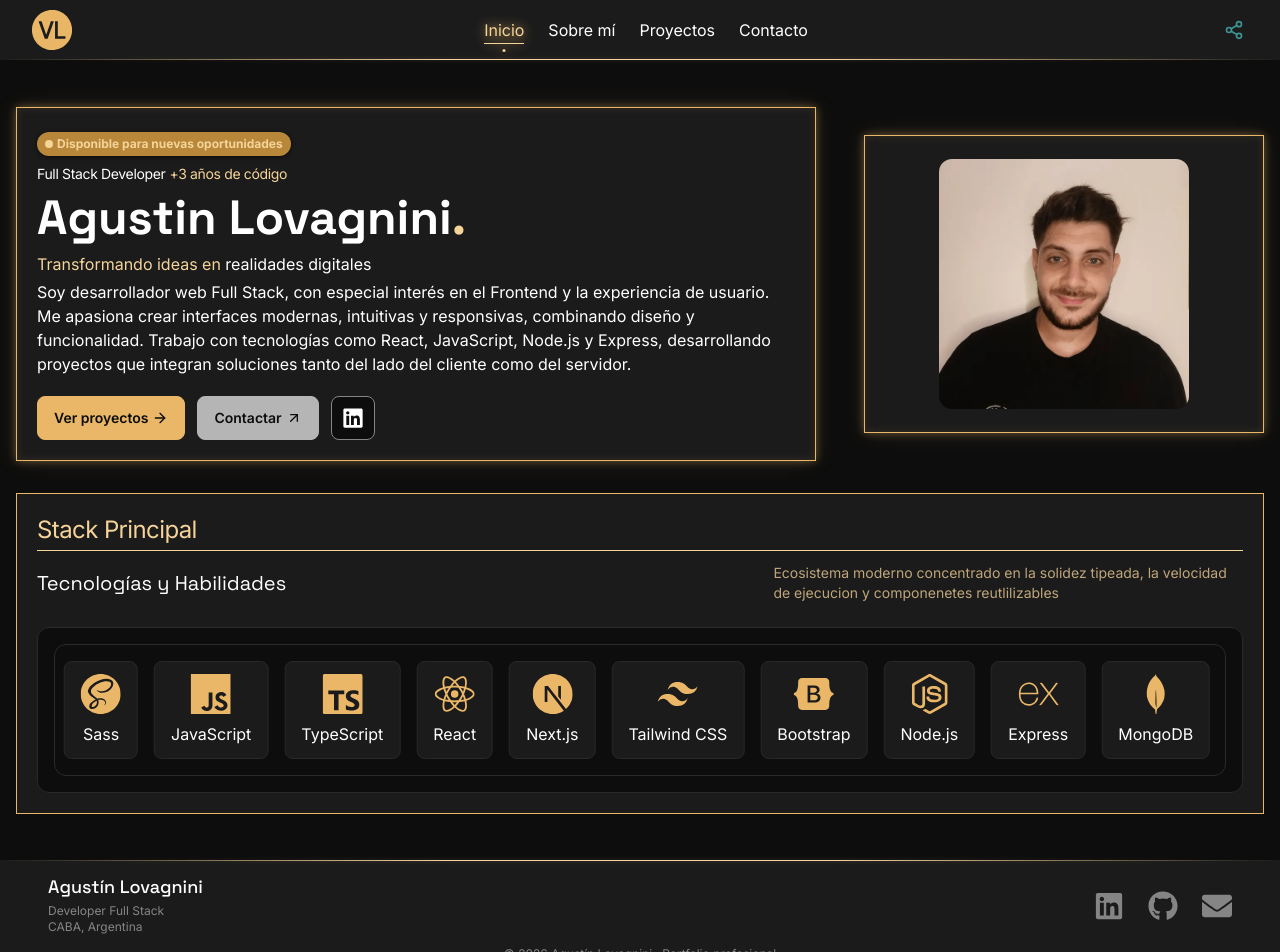
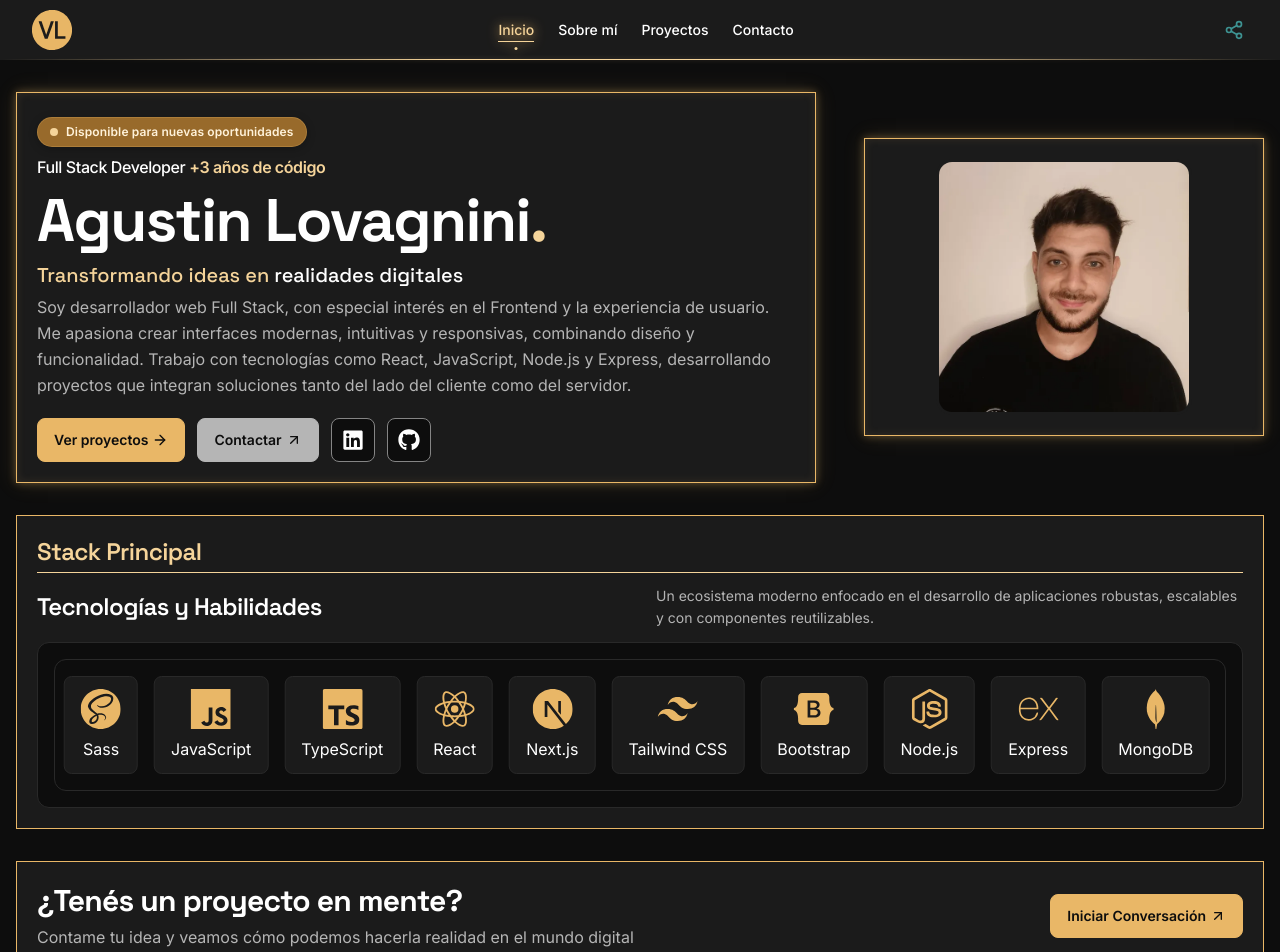
Before and after one commit to agustin-lovagnini/agustin-lovagnini-cv, a Next.js app: page / in a window 1280 px wide. Shown: the top 952 px of the page. Built offline with nearby package versions, Linux system fonts and the light colour scheme.

Commit message:
feat: agregar ícono de GitHub y mejorar estilos en el footer y encabezado

```diff
--- a/app/page.tsx
+++ b/app/page.tsx
@@ -1,5 +1,5 @@
 import Link from "next/link";
-import { FaLinkedin } from "react-icons/fa";
+import { FaLinkedin, FaGithub } from "react-icons/fa";
 import { ArrowRight, ArrowUpRight } from "lucide-react";
 import TechnologiesMarquee from "../components/TechnologiesMarquee";
 
@@ -11,7 +11,7 @@ export default function Home() {
         className="grid grid-cols-1 items-center gap-8 md:grid-cols-[2fr_1fr] md:gap-12"
       >
         <div className="flex flex-col gap-1 style-section border-glow">
-          <span className="my-1 inline-flex items-center justify-start gap-1 px-2 py-1 bg-gold-dark select-none rounded-full text-xs text-gold-light font-bold drop-shadow-[0_1px_2px_#00000099] self-start">
+          <span className="my-1 inline-flex self-start items-center gap-2 rounded-full border border-gold/25 bg-[#986A2B] px-3 py-1.5 text-xs font-semibold tracking-[0.01em] text-[#FFF2D9] shadow-[0_2px_8px_#00000040] select-none">
             <span
               aria-hidden="true"
               className="size-2 shrink-0 rounded-full bg-gold-light"
@@ -19,16 +19,32 @@ export default function Home() {
             Disponible para nuevas oportunidades
           </span>
 
-          <span className="block tracking-tight text-sm">Full Stack Developer
-            <span className="pl-1 text-gold-light">+3 años de código</span>
+          <span className="block text-sm font-medium tracking-tight sm:text-base">
+            Full Stack Developer
+            <span className="pl-1 font-semibold text-gold-light">
+              +3 años de código
+            </span>
           </span>
 
-          <h1 id="presentacion-personal" className="text-4xl font-bold leading-tight md:text-5xl">
-            Agustin Lovagnini<span className="text-gold-light">.</span>
+          <h1
+            id="presentacion-personal"
+            className="font-heading text-4xl font-bold leading-tight tracking-tight md:text-5xl lg:text-6xl"
+          >
+            Agustin Lovagnini
+            <span className="text-gold-light">.</span>
           </h1>
 
-          <p><span className="text-gold-light">Transformando ideas en</span> realidades digitales</p>
-          <p>Soy desarrollador web Full Stack, con especial interés en el Frontend y la experiencia de usuario. Me apasiona crear interfaces modernas, intuitivas y responsivas, combinando diseño y funcionalidad. Trabajo con tecnologías como React, JavaScript, Node.js y Express, desarrollando proyectos que integran soluciones tanto del lado del cliente como del servidor.</p>
+          <p className="font-heading text-lg font-medium leading-snug md:text-xl">
+            <span className="text-gold-light">
+              Transformando ideas en
+            </span>{" "}
+            realidades digitales
+          </p>
+
+          <p className="text-sm leading-relaxed text-muted md:text-base">
+            Soy desarrollador web Full Stack, con especial interés en el Frontend y la experiencia de usuario. Me apasiona crear interfaces modernas, intuitivas y responsivas, combinando diseño y funcionalidad. Trabajo con tecnologías como React, JavaScript, Node.js y Express, desarrollando proyectos que integran soluciones tanto del lado del cliente como del servidor.
+          </p>
+
           <div className="mt-4 flex flex-wrap items-center gap-1.5 sm:gap-3">
             <Link href="/proyectos" className="action-button action-primary">
               <span>Ver proyectos</span>
@@ -47,6 +63,15 @@ export default function Home() {
             >
               <FaLinkedin size={22} aria-hidden="true" />
             </a>
+            <a
+              href="https://github.com/agustin-lovagnini"
+              target="_blank"
+              rel="noopener noreferrer"
+              className="action-button action-social"
+              aria-label="GitHub"
+            >
+              <FaGithub size={22} aria-hidden="true" />
+            </a>
           </div>
         </div>
 
@@ -59,23 +84,51 @@ export default function Home() {
         </div>
       </section>
 
-
-
       <section aria-labelledby="tecnologias-y-habilidades" className="style-section w-full">
         <div>
-          <span className="mb-3 block w-full border-b border-gold-light pb-1 text-gold-light tracking-tight text-2xl">Stack Principal</span>
-          <div className="grid grid-cols-1 gap-3 md:grid-cols-[3fr_2fr] md:items-center md:gap-8">
-            <h2 id="tecnologias-y-habilidades" className="text-xl">Tecnologías y Habilidades</h2>
+          <span className="mb-3 block w-full border-b border-gold-light pb-1 font-heading text-xl font-semibold tracking-tight text-gold-light md:text-2xl">
+            Stack Principal
+          </span>
 
-            <p className="text-gold-light opacity-75 text-sm">Ecosistema moderno concentrado en la solidez tipeada, la velocidad de ejecucion y componenetes reutlilizables</p>
+          <div className="grid grid-cols-1 gap-3 md:grid-cols-[1fr_1fr] md:items-center md:gap-8">
+            <h2
+              id="tecnologias-y-habilidades"
+              className="font-heading text-xl font-semibold tracking-tight md:text-2xl"
+            >
+              Tecnologías y Habilidades
+            </h2>
+
+            <p className="text-sm leading-relaxed text-muted">
+              Un ecosistema moderno enfocado en el desarrollo de
+              aplicaciones robustas, escalables y con componentes reutilizables.
+            </p>
           </div>
         </div>
 
-        <div className="mt-6  rounded-xl border border-outline bg-background p-4">
+        <div className="mt-3 rounded-xl border border-outline bg-background p-4">
           <TechnologiesMarquee />
         </div>
 
       </section>
+
+      <section aria-labelledby="tecnologias-y-habilidades" className="style-section w-full">
+        <div className="flex flex-col gap-4 md:flex-row md:items-center md:justify-between">
+          <div>
+            <h3 className="font-heading text-2xl md:text-3xl font-bold leading-tight tracking-tight pb-1">
+              ¿Tenés un proyecto en mente?
+            </h3>
+
+            <p className="text-sm md:text-base font-normal leading-relaxed text-muted">
+              Contame tu idea y veamos cómo podemos hacerla realidad
+              en el mundo digital
+            </p>
+          </div>
+          <Link href="/contacto" className="action-button action-primary">
+            <span>Iniciar Conversación</span>
+            <ArrowUpRight size={16} className="shrink-0" aria-hidden="true" />
+          </Link>
+        </div>
+      </section>
     </main>
   );
 }
--- a/components/Footer.tsx
+++ b/components/Footer.tsx
@@ -6,14 +6,19 @@ export default function Footer() {
             <span aria-hidden="true" className="edge-line top-0" />
             <div className="flex flex-col items-center gap-4 text-center md:flex-row md:justify-between md:text-left">
                 <div className="text-center md:self-start md:text-left">
-                    <p className="font-heading text-base font-medium leading-tight text-foreground md:text-lg select-none">
-                        Agustín Lovagnini
+                    <p className="mt-1 hidden text-sm font-normal leading-snug text-muted md:block select-none">
+                        Full Stack Developer
                     </p>
-                    <p className="mt-1 hidden text-xs leading-snug md:block select-none">Developer Full Stack</p>
-                    <p className="hidden text-xs leading-snug md:block select-none">CABA, Argentina</p>
+
+                    <p className="hidden text-sm font-normal leading-snug text-muted md:block select-none">
+                        CABA, Argentina
+                    </p>
                 </div>
 
-                <nav aria-label="Redes y contacto" className="flex flex-wrap justify-center gap-x-6 gap-y-3 text-sm">
+                <nav
+                    aria-label="Redes y contacto"
+                    className="flex flex-wrap justify-center gap-x-6 gap-y-3 text-sm"
+                >
                     <a
                         href="https://www.linkedin.com/in/agustinlovagnini"
                         target="_blank"
@@ -42,7 +47,7 @@ export default function Footer() {
                 </nav>
             </div>
 
-            <p className="mt-2 text-center text-xs leading-relaxed select-none">
+            <p className="mt-2 text-center text-xs font-normal leading-relaxed text-muted select-none md:text-sm">
                 &copy; 2026 Agustín Lovagnini · Portfolio profesional
             </p>
         </footer>
--- a/components/Header.tsx
+++ b/components/Header.tsx
@@ -26,7 +26,7 @@ export default function Header() {
 
             <button
                 type="button"
-                aria-label="Abrir menú"
+                aria-label={isMenuOpen ? "Cerrar menú" : "Abrir menú"}
                 className="md:hidden cursor-pointer"
                 onClick={alternarMenu}
                 aria-expanded={isMenuOpen}
@@ -40,7 +40,7 @@ export default function Header() {
                 id="menu-mobile"
                 aria-label="Navegación móvil"
                 inert={!isMenuOpen}
-                className={`fixed top-0 right-0 z-50 h-dvh w-72 max-w-full flex flex-col items-center gap-6 bg-surface p-6 md:hidden transition-transform duration-300 motion-reduce:transition-none text-xl  ${isMenuOpen ? "translate-x-0" : "translate-x-full"
+                className={`fixed top-0 right-0 z-50 h-dvh w-72 max-w-full flex flex-col items-center gap-6 bg-surface p-6 md:hidden transition-transform duration-300 motion-reduce:transition-none text-xl font-medium tracking-tight ${isMenuOpen ? "translate-x-0" : "translate-x-full"
                     }`}
             >
                 <button
@@ -69,7 +69,7 @@ export default function Header() {
             {/* nav desktop */}
             <nav
                 aria-label="Navegación principal"
-                className="hidden md:flex items-center gap-6 text-foreground"
+                className="hidden md:flex items-center gap-6 text-sm font-medium text-foreground"
             >
                 <Link href="/" className="nav-link" aria-current={pathname === "/" ? "page" : undefined}>
                     Inicio
```
